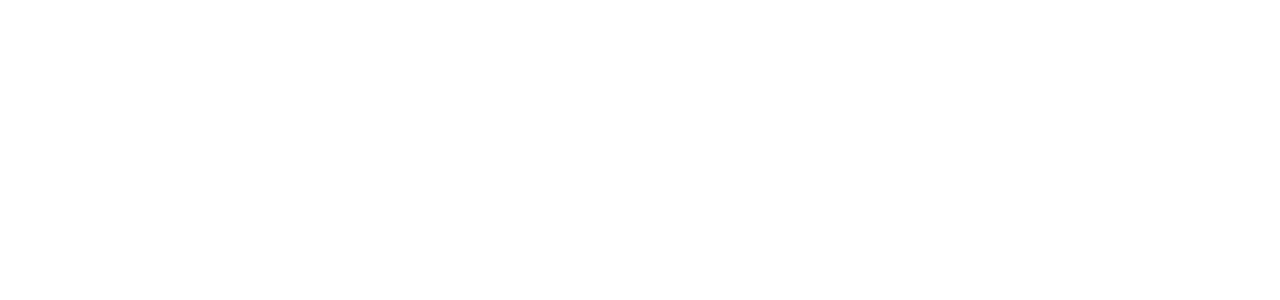
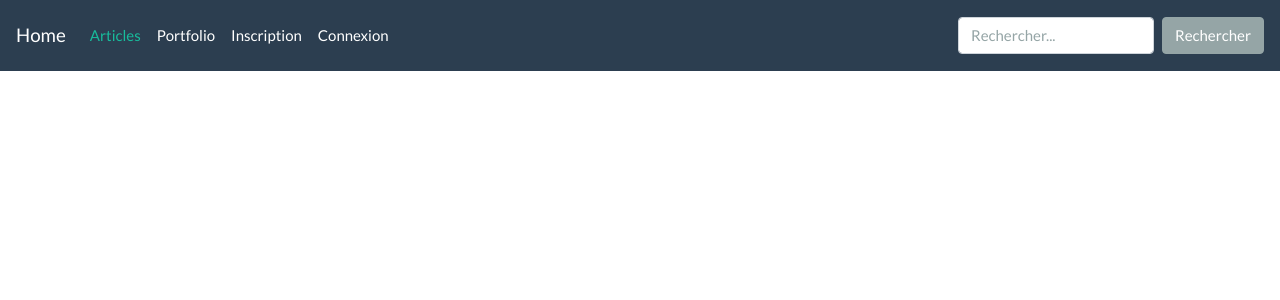
Before and after one commit to valros76/personnal_project5, a PHP site: page / in a window 1280 px wide. Before the commit the part shown is empty. Shown: the top 300 px of the page. Run offline with PHP 8.4, Linux system fonts and the light colour scheme.

Commit message:
Add initial home view and route configurate for home()

```diff
--- /dev/null
+++ b/controllers/appController.php
@@ -0,0 +1,7 @@
+<?php
+
+    function home(){
+        require('views/homeView.php');
+    }
+
+?>
--- a/index.php
+++ b/index.php
@@ -1,10 +1,21 @@
 <?php
-
+session_start();
 function loadClass($class){
     require('models/classes/'.$class.'.php');
 }
 spl_autoload_register('loadClass');
 
+require('controllers/appController.php');
 
+if(isset($_GET['action'])){
+
+    if($_GET['action'] === 'home'){
+        home();
+    }
+
+}
+else{
+    home();
+}
 
 ?>
--- /dev/null
+++ b/views/homeView.php
@@ -0,0 +1,41 @@
+<!DOCTYPE html>
+<html lang="en">
+<head>
+    <meta charset="UTF-8">
+    <link rel="stylesheet" href="https://bootswatch.com/4/flatly/bootstrap.min.css">
+    <meta name="viewport" content="width=device-width, initial-scale=1.0">
+    <meta http-equiv="X-UA-Compatible" content="ie=edge">
+    <title>Home</title>
+</head>
+<body>
+    <header>
+    <nav class="navbar navbar-expand-lg navbar-dark bg-primary">
+        <a class="navbar-brand" href="?action=home">Home</a>
+        <button class="navbar-toggler" type="button" data-toggle="collapse" data-target="#navbarColor01" aria-controls="navbarColor01" aria-expanded="false" aria-label="Toggle navigation">
+            <span class="navbar-toggler-icon"></span>
+        </button>
+
+        <div class="collapse navbar-collapse" id="navbarColor01">
+            <ul class="navbar-nav mr-auto">
+                <li class="nav-item active">
+                    <a class="nav-link" href="?action=articles">Articles <span class="sr-only">(current)</span></a>
+                </li>
+                <li class="nav-item">
+                    <a class="nav-link" href="?action=portfolio">Portfolio</a>
+                </li>
+                <li class="nav-item">
+                    <a class="nav-link" href="?action=inscription">Inscription</a>
+                </li>
+                <li class="nav-item">
+                    <a class="nav-link" href="?action=connexion">Connexion</a>
+                </li>
+            </ul>
+            <form action="?action=submitSearch" method="post" class="form-inline my-2 my-lg-0">
+            <input class="form-control mr-sm-2" type="text" placeholder="Rechercher...">
+            <button class="btn btn-secondary my-2 my-sm-0" type="submit">Rechercher</button>
+            </form>
+        </div>
+        </nav>
+    </header>
+</body>
+</html>
```
